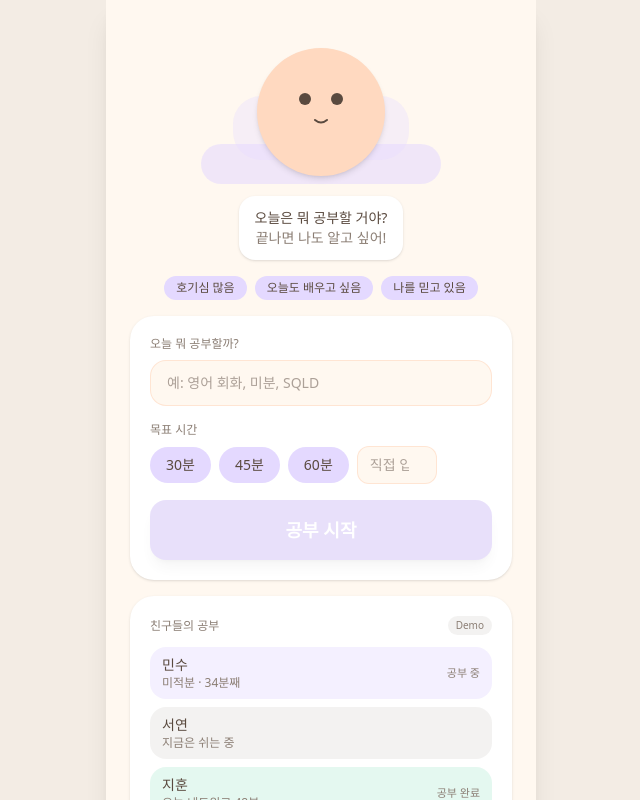
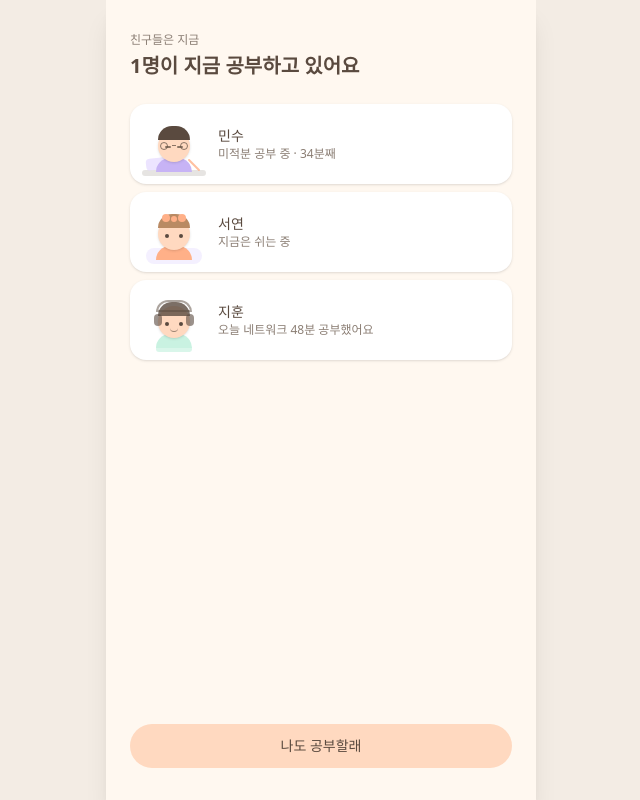
Before and after one commit to hapy9389-prog/study-AI, a Next.js app: page / in a window 1280 px wide. Shown: the top 800 px of the page, without its empty margins (319-959 px from the left). Built offline with nearby package versions, Linux system fonts and the light colour scheme.

Commit message:
첫화면은 친구들 보기

```diff
--- a/app/page.tsx
+++ b/app/page.tsx
@@ -10,10 +10,12 @@ import StudyMemoryCard from "@/components/memory/StudyMemoryCard";
 import StudyMemoryList from "@/components/memory/StudyMemoryList";
 import StudyRecordSummary from "@/components/summary/StudyRecordSummary";
 import FriendStudySection from "@/components/friends/FriendStudySection";
+import SocialCheckInScreen from "@/components/social/SocialCheckInScreen";
 import ReflectionTestPanel from "@/components/study/ReflectionTestPanel";
 import MyRoom from "@/components/room/MyRoom";
 import RewardResultCard from "@/components/room/RewardResultCard";
 import { memoryResult } from "@/lib/mockData";
+import { getFriendStudyStatuses } from "@/lib/mockFriends";
 import { createStudyRecord, saveStudyRecord } from "@/lib/studyRecords";
 import {
   loadCharacterGrowth,
@@ -100,6 +102,13 @@ export default function Home() {
   const [state, dispatch] = useReducer(reducer, initialState);
   const [tab, setTab] = useState<NavTab>("home");
 
+  // 앱 첫 진입에서만 보여주는 Social Check-in 진입 화면. 순수 UI state 로,
+  // localStorage 에 저장하지 않는다 — 새로고침하면 다시 보여도 된다. 같은 세션
+  // 안에서는 reducer state 와 분리돼 있어 RESET 등으로 다시 나타나지 않는다.
+  const [showSocialCheckIn, setShowSocialCheckIn] = useState(true);
+  // startedAt 안정성을 위해 모듈 캐시된 Mock 친구 목록을 한 번만 읽는다.
+  const [friends] = useState(() => getFriendStudyStatuses());
+
   // 한 세션당 StudyRecord는 정확히 1개만 저장한다. 감상 선택은 이벤트 핸들러라
   // Strict Mode에서도 중복 실행되지 않지만, 연타/재진입 방어로 ref를 둔다.
   const recordSavedRef = useRef(false);
@@ -156,6 +165,15 @@ export default function Home() {
     }
     dispatch({ type: "SELECT_FEELING", feelingId, aiReaction, reward: rewardResult });
   };
+
+  if (showSocialCheckIn) {
+    return (
+      <SocialCheckInScreen
+        friends={friends}
+        onContinue={() => setShowSocialCheckIn(false)}
+      />
+    );
+  }
 
   return (
     <MobileLayout activeTab={activeTab} onTabChange={setTab} navLocked={navLocked}>
--- /dev/null
+++ b/components/social/FriendCharacter.tsx
@@ -0,0 +1,139 @@
+import type { FriendAvatarId, FriendStudyStatusType } from "@/lib/types";
+
+interface FriendCharacterProps {
+  avatarId: FriendAvatarId;
+  status: FriendStudyStatusType;
+}
+
+// 친구별 캐릭터 placeholder. CharacterScene / CharacterFace 와 같은 기법(순수
+// Tailwind <span> + 소량 인라인 SVG, 이미지 asset 없음)이지만, 다온 전용
+// CharacterFace 를 재사용하지 않고 친구용 소형 얼굴을 자체 구현한다.
+//
+// 목표는 완성형 일러스트가 아니라
+//   (1) 민수 / 서연 / 지훈이 색 + 액세서리로 한눈에 구분되고
+//   (2) studying / idle / completed 장면이 달라 보이는 것.
+// 나중에 avatarId → /characters/<id>.webp 로 교체할 때 이 파일만 바꾸면 된다.
+
+type Accessory = "glasses" | "ribbon" | "headphones";
+
+const AVATAR: Record<
+  FriendAvatarId,
+  { face: string; hair: string; body: string; accessory: Accessory }
+> = {
+  // 민수: 차분한 색 + 안경 + 짧은 머리
+  minsu: {
+    face: "bg-peach",
+    hair: "bg-cocoa",
+    body: "bg-lavender-deep",
+    accessory: "glasses",
+  },
+  // 서연: 밝고 따뜻한 색 + 머리 리본
+  seoyeon: {
+    face: "bg-peach",
+    hair: "bg-[#b98a63]",
+    body: "bg-peach-deep",
+    accessory: "ribbon",
+  },
+  // 지훈: 활발한 색 + 헤드폰
+  jihun: {
+    face: "bg-peach",
+    hair: "bg-cocoa/80",
+    body: "bg-mint",
+    accessory: "headphones",
+  },
+};
+
+function StatusScene({ status }: { status: FriendStudyStatusType }) {
+  if (status === "studying") {
+    return (
+      <>
+        {/* 책상 상판 */}
+        <span className="absolute bottom-0 h-1.5 w-full rounded-full bg-cocoa/15" />
+        {/* 펼친 책 */}
+        <span className="absolute bottom-1.5 left-1 h-3 w-5 -rotate-6 rounded-sm bg-lavender/70" />
+        {/* 연필 */}
+        <span className="absolute bottom-2.5 right-1 h-0.5 w-4 rotate-45 rounded-full bg-peach-deep/80" />
+      </>
+    );
+  }
+  if (status === "completed") {
+    // 덮은 책 한두 권 정도 — 트로피/폭죽 없음.
+    return (
+      <>
+        <span className="absolute bottom-0 h-1.5 w-9 rounded-sm bg-mint/70" />
+        <span className="absolute bottom-1.5 h-1.5 w-7 rounded-sm bg-lavender/60" />
+      </>
+    );
+  }
+  // idle: 쿠션
+  return (
+    <span className="absolute bottom-0 h-4 w-14 rounded-2xl bg-lavender/40" />
+  );
+}
+
+function Accessory({ kind }: { kind: Accessory }) {
+  if (kind === "glasses") {
+    return (
+      <>
+        <span className="absolute left-0.5 top-3 h-2 w-2 rounded-full border border-cocoa/70" />
+        <span className="absolute right-0.5 top-3 h-2 w-2 rounded-full border border-cocoa/70" />
+        <span className="absolute left-1/2 top-[15px] h-px w-1 -translate-x-1/2 bg-cocoa/70" />
+      </>
+    );
+  }
+  if (kind === "ribbon") {
+    return (
+      <>
+        <span className="absolute -top-1 left-1 h-2 w-2 rounded-full bg-peach-deep" />
+        <span className="absolute -top-1 right-1 h-2 w-2 rounded-full bg-peach-deep" />
+        <span className="absolute -top-0.5 left-1/2 h-1.5 w-1.5 -translate-x-1/2 rounded-full bg-peach-deep" />
+      </>
+    );
+  }
+  // headphones
+  return (
+    <>
+      <span className="absolute -top-1.5 left-1/2 h-3 w-9 -translate-x-1/2 rounded-t-full border-2 border-cocoa/50" />
+      <span className="absolute top-2 -left-1 h-3 w-2 rounded-full bg-cocoa/60" />
+      <span className="absolute top-2 -right-1 h-3 w-2 rounded-full bg-cocoa/60" />
+    </>
+  );
+}
+
+export default function FriendCharacter({
+  avatarId,
+  status,
+}: FriendCharacterProps) {
+  const look = AVATAR[avatarId];
+  // studying 은 집중한 가는 눈, 나머지는 동그란 눈.
+  const eye =
+    status === "studying"
+      ? "h-0.5 w-1.5 rounded-full bg-cocoa/70"
+      : "h-1 w-1 rounded-full bg-cocoa";
+
+  return (
+    <div className="relative flex h-16 w-16 shrink-0 items-end justify-center">
+      <StatusScene status={status} />
+
+      <div className="relative z-10 flex flex-col items-center pb-1">
+        {/* 머리 */}
+        <div className={`relative h-8 w-8 rounded-full ${look.face} shadow-sm`}>
+          {/* 헤어 캡 */}
+          <span
+            className={`absolute -top-1 left-1/2 h-3.5 w-8 -translate-x-1/2 rounded-t-full ${look.hair}`}
+          />
+          {/* 눈 */}
+          <span className={`absolute left-[7px] top-4 ${eye}`} />
+          <span className={`absolute right-[7px] top-4 ${eye}`} />
+          {/* completed 는 살짝 웃는 입 */}
+          {status === "completed" && (
+            <span className="absolute bottom-1.5 left-1/2 h-1 w-2 -translate-x-1/2 rounded-b-full border-b border-cocoa/60" />
+          )}
+          <Accessory kind={look.accessory} />
+        </div>
+        {/* 몸(옷 색으로 친구 구분 강화) */}
+        <div className={`-mt-1 h-3.5 w-9 rounded-t-2xl ${look.body}`} />
+      </div>
+    </div>
+  );
+}
--- /dev/null
+++ b/components/social/SocialCheckInScreen.tsx
@@ -0,0 +1,91 @@
+"use client";
+
+import { useEffect, useState } from "react";
+import FriendCharacter from "./FriendCharacter";
+import type { FriendStudyStatus } from "@/lib/types";
+
+interface SocialCheckInScreenProps {
+  friends: FriendStudyStatus[];
+  onContinue: () => void;
+}
+
+// 앱 첫 진입 화면. 친구들의 "지금" 상태를 빠르게 보여주고 공부 자극을 준 뒤
+// 기존 홈으로 넘긴다. 오래 머무는 화면이 아니므로 친구 3명 + CTA 가 모바일
+// 한 화면 안에 들어오게 컴팩트하게 구성한다. 친구 목록 관리 화면이 아니다.
+const REFRESH_INTERVAL_MS = 30_000;
+
+// studying 친구의 경과 분. 인터벌은 리렌더 트리거일 뿐 누적 +1 이 아니다.
+// (FriendStudySection 의 동일 로직 — 데모 안정성 위해 리팩터링하지 않고 소규모 중복.)
+function elapsedMinutes(startedAt: number | undefined, now: number): number {
+  if (typeof startedAt !== "number") return 0;
+  return Math.max(0, Math.floor((now - startedAt) / 60_000));
+}
+
+function statusLine(friend: FriendStudyStatus, now: number): string {
+  if (friend.status === "studying") {
+    return `${friend.subject} 공부 중 · ${elapsedMinutes(friend.startedAt, now)}분째`;
+  }
+  if (friend.status === "completed") {
+    return `오늘 ${friend.subject} ${friend.todayStudyMinutes}분 공부했어요`;
+  }
+  return "지금은 쉬는 중";
+}
+
+export default function SocialCheckInScreen({
+  friends,
+  onContinue,
+}: SocialCheckInScreenProps) {
+  const [now, setNow] = useState(() => Date.now());
+
+  useEffect(() => {
+    const id = setInterval(() => setNow(Date.now()), REFRESH_INTERVAL_MS);
+    return () => clearInterval(id);
+  }, []);
+
+  const studyingCount = friends.filter((f) => f.status === "studying").length;
+  const summary =
+    studyingCount > 0
+      ? `${studyingCount}명이 지금 공부하고 있어요`
+      : "지금은 다들 잠깐 쉬고 있나 봐요";
+
+  return (
+    <div className="flex min-h-screen w-full justify-center bg-warm-gray/10">
+      <div className="flex min-h-screen w-full max-w-[430px] flex-col bg-cream px-6 py-8 shadow-xl">
+        <div className="flex flex-1 flex-col">
+          <p className="text-xs font-medium text-warm-gray">친구들은 지금</p>
+          <h1 className="mt-1 text-xl font-semibold text-cocoa">{summary}</h1>
+
+          <ul className="mt-6 flex flex-col gap-2">
+            {friends.map((friend) => (
+              <li
+                key={friend.id}
+                className="flex items-center gap-3 rounded-2xl bg-white px-3 py-2 shadow-sm"
+              >
+                <FriendCharacter
+                  avatarId={friend.avatarId}
+                  status={friend.status}
+                />
+                <div className="min-w-0">
+                  <p className="text-sm font-medium text-cocoa">
+                    {friend.nickname}
+                  </p>
+                  <p className="truncate text-xs text-warm-gray">
+                    {statusLine(friend, now)}
+                  </p>
+                </div>
+              </li>
+            ))}
+          </ul>
+        </div>
+
+        <button
+          type="button"
+          onClick={onContinue}
+          className="mt-6 rounded-full bg-peach px-4 py-3 text-sm font-medium text-cocoa transition-colors hover:bg-peach-deep"
+        >
+          나도 공부할래
+        </button>
+      </div>
+    </div>
+  );
+}
--- a/lib/mockFriends.ts
+++ b/lib/mockFriends.ts
@@ -15,6 +15,7 @@ export function createMockFriendStatuses(now: number): FriendStudyStatus[] {
     {
       id: "friend-minsu",
       nickname: "민수",
+      avatarId: "minsu",
       status: "studying",
       subject: "미적분",
       startedAt: now - 34 * 60 * 1000, // 약 34분째
@@ -23,12 +24,14 @@ export function createMockFriendStatuses(now: number): FriendStudyStatus[] {
     {
       id: "friend-seoyeon",
       nickname: "서연",
+      avatarId: "seoyeon",
       status: "idle",
       todayStudyMinutes: 0,
     },
     {
       id: "friend-jihun",
       nickname: "지훈",
+      avatarId: "jihun",
       status: "completed",
       subject: "네트워크",
       todayStudyMinutes: 48,
```
Also changed, not shown: lib/types.ts (+7 -1 lines).
